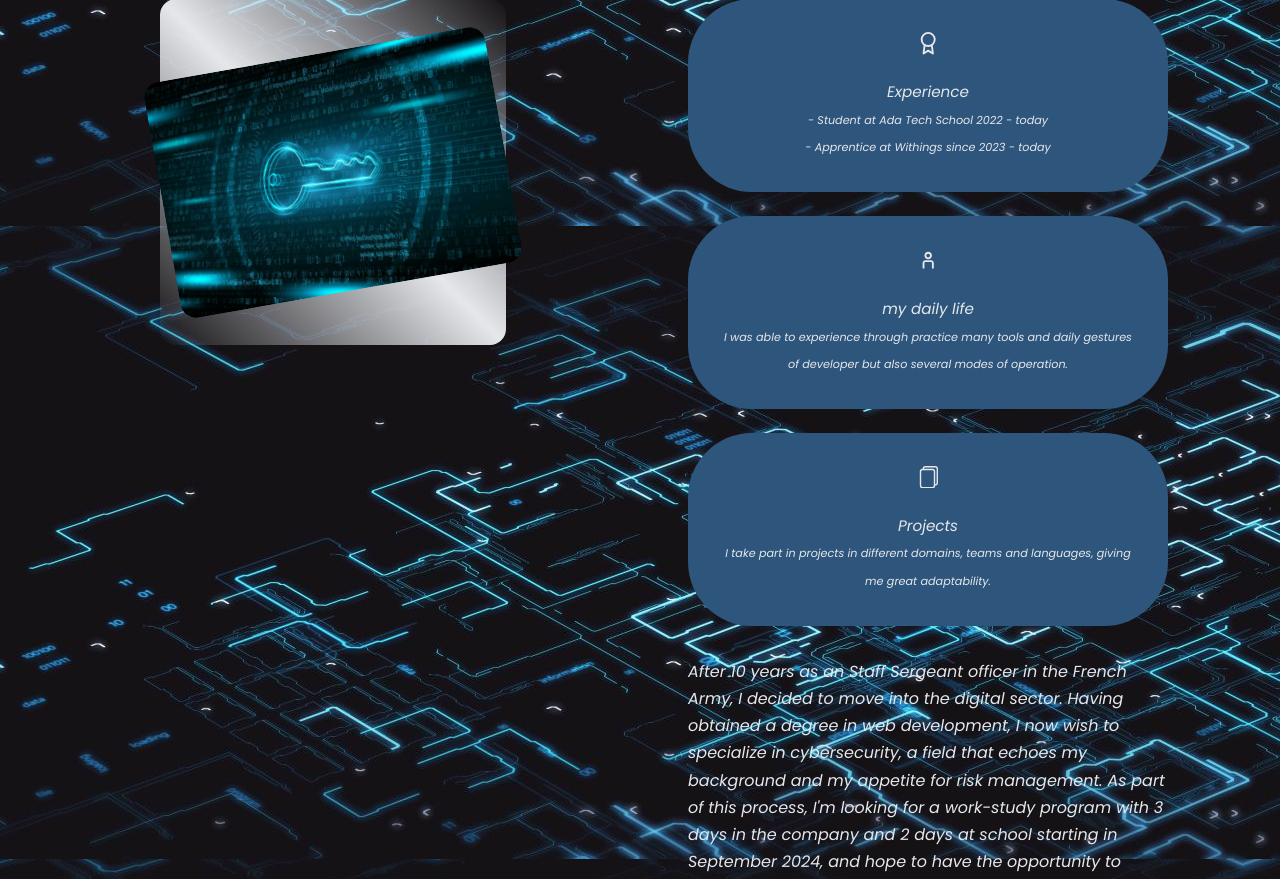
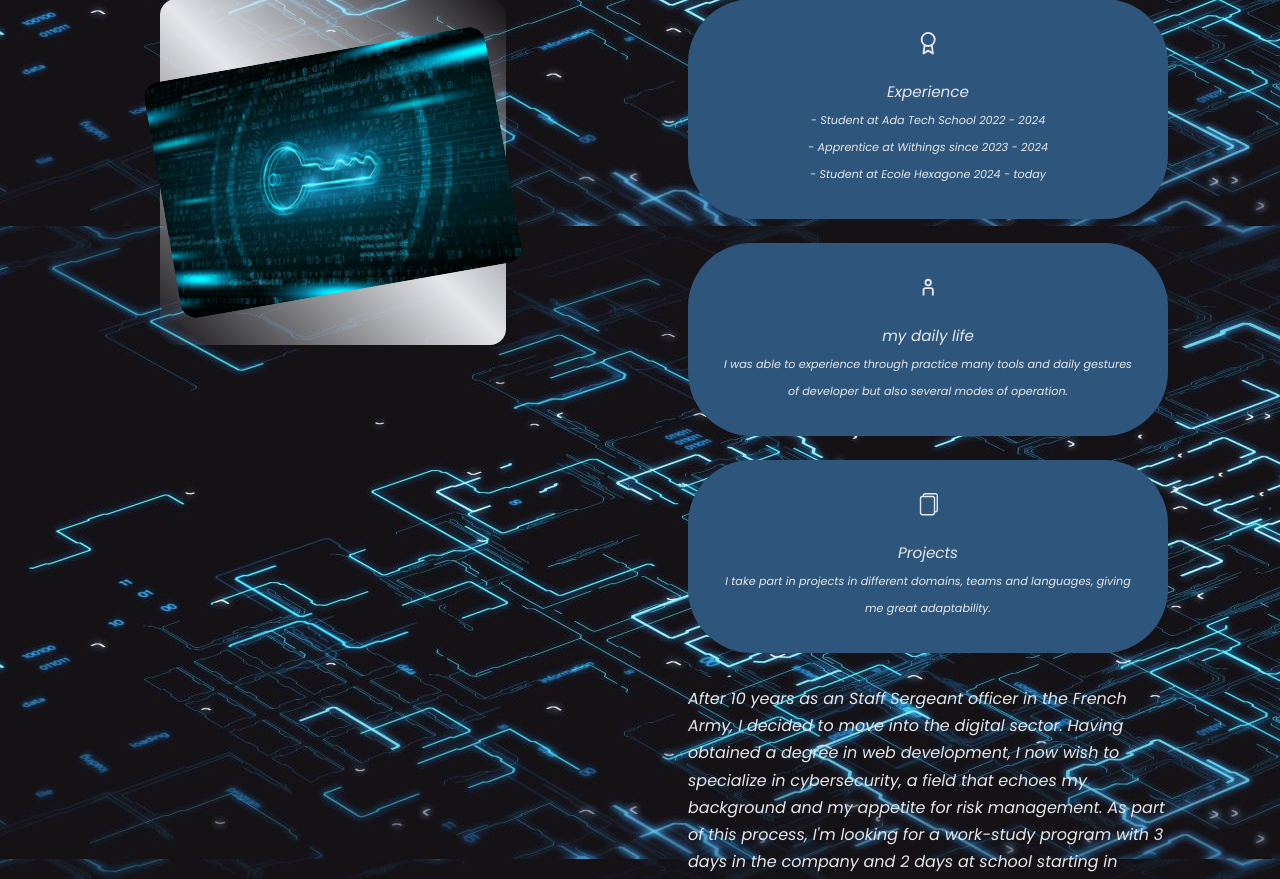
Before and after one commit to ncls-brn/react-portfolio-website, a React (Create React App) app in the folder react-portfolio-website/: page / in a window 1280 px wide. Shown: the part 1040-1919 px from the top of the page. Built offline with nearby package versions, Linux system fonts and the light colour scheme; the HTML template or start-up script is replaced by a standard one.

Commit message:
update files cv

```diff
--- a/react-portfolio-website/src/components/about/About.jsx
+++ b/react-portfolio-website/src/components/about/About.jsx
@@ -24,9 +24,14 @@ const About = () => {
               <FiAward className="about__icon" />
               <h5>Experience</h5>
               <small>
-                - Student at Ada Tech School 2022 - today<br></br>
+                - Student at Ada Tech School 2022 - 2024<br></br>
               </small>
-              <small>- Apprentice at Withings since 2023 - today</small>
+              <small>
+                - Apprentice at Withings since 2023 - 2024<br></br>
+              </small>
+              <small>
+                - Student at Ecole Hexagone 2024 - today<br></br>
+              </small>
             </article>
 
             <article className="about__card">
--- a/react-portfolio-website/src/components/header/CTA.jsx
+++ b/react-portfolio-website/src/components/header/CTA.jsx
@@ -1,5 +1,5 @@
 import React from "react";
-import CV from "../../assets/CV-NICOLAS-BARAN.pdf";
+import CV from "../../assets/CV-ENG-Nicolas-BARAN.pdf";
 
 const CTA = () => {
   return (
```
Also changed, not shown: react-portfolio-website/src/index.css (+0 -15 lines), 1 other file (tests, documents, lock files or other folders).
